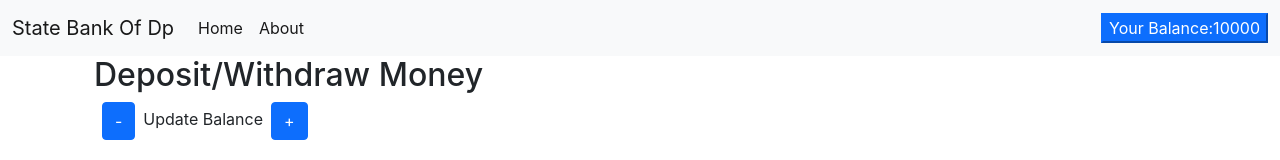
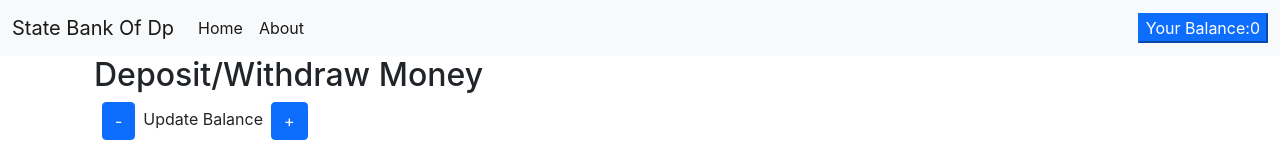
Before and after one commit to Dp20703/reduxapp, a React (Create React App) app: page / in a window 1280 px wide. Shown: the top 160 px of the page. Built offline with nearby package versions, Linux system fonts and the light colour scheme.

Commit message:
Accessing State in Redux

```diff
--- a/src/components/Navbar.js
+++ b/src/components/Navbar.js
@@ -1,6 +1,8 @@
 import React from 'react'
+import { useSelector } from 'react-redux'
 
 const Navbar = () => {
+    const amount=useSelector(state => state.amount)
     return (
         <div>
             <nav className="navbar navbar-expand-lg navbar-light bg-light">
@@ -18,7 +20,7 @@ const Navbar = () => {
                                 <a className="nav-link active" href='/about'>About</a>
                             </li>
                         </ul>
-                        <button disabled={true} className="btn-primary">Your Balance:10000</button>
+                        <button disabled={true} className="btn-primary">Your Balance:{amount}</button>
                     </div>
                 </div>
             </nav>
```
